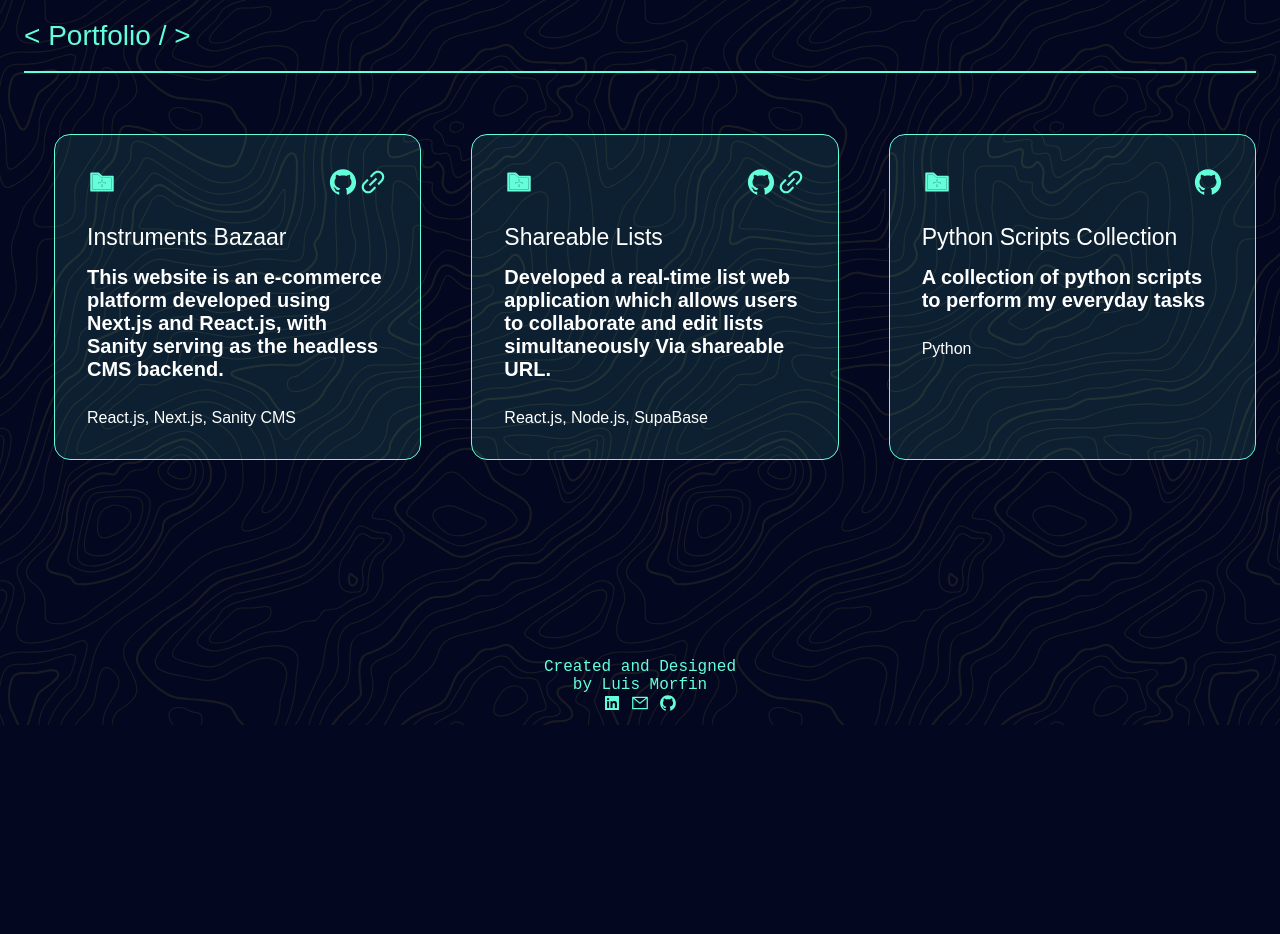
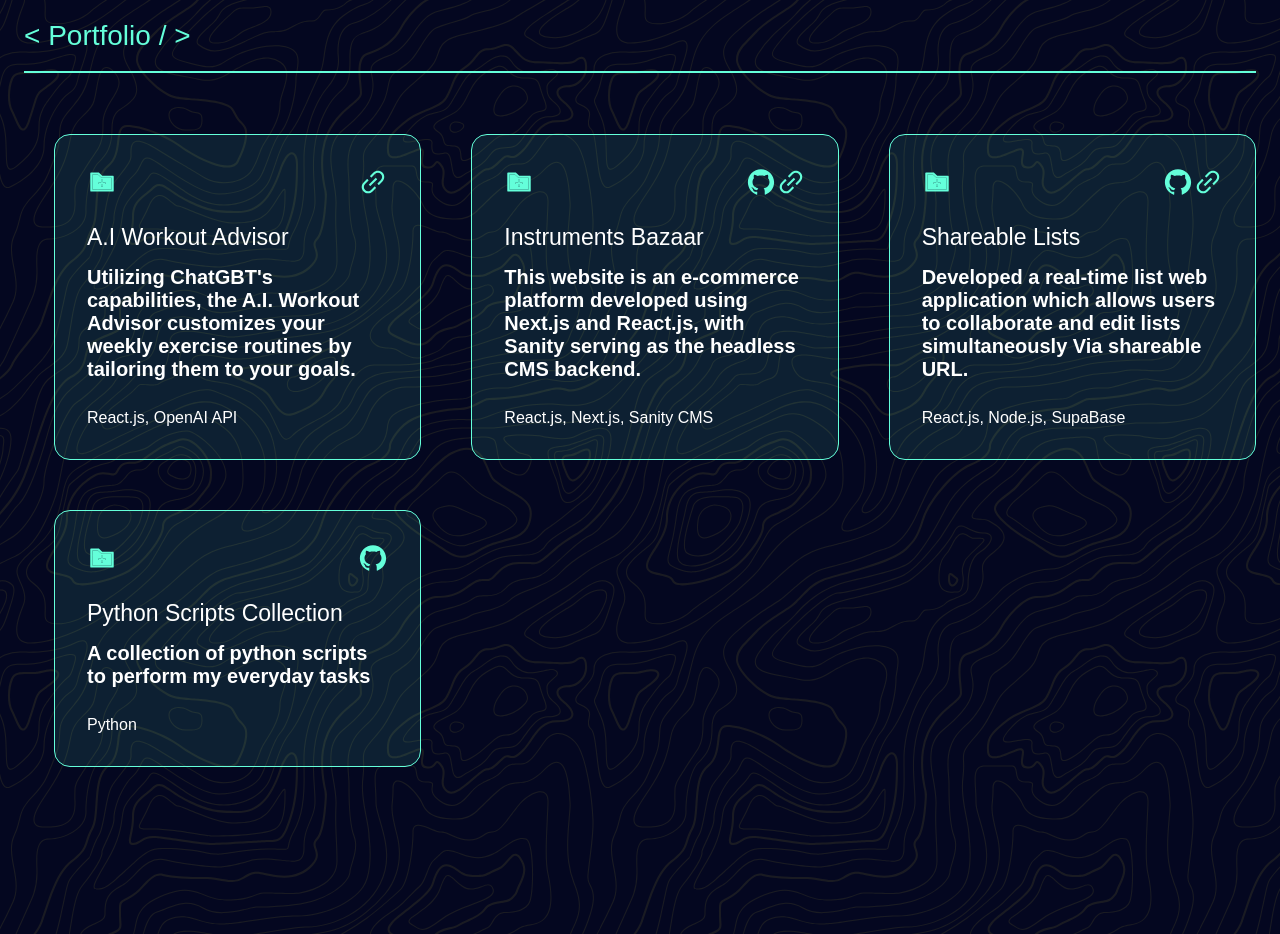
Before and after one commit to Lmorfin/luismorfin, a React (Create React App) app: page / in a window 1280 px wide. Shown: the part 2780-3714 px from the top of the page. Before the commit the page ends 3505 px from the top, so only its background shows below. Built offline with nearby package versions, Linux system fonts and the light colour scheme.

Commit message:
added project card

```diff
--- a/src/components/Portfolio.jsx
+++ b/src/components/Portfolio.jsx
@@ -13,6 +13,29 @@ const Portfolio = () => {
       <h1>{"< Portfolio / >"}</h1> <div className="divider"></div>
       <div className="portfolio-container">
         <ul className="projects-grid">
+          <div className="card">
+            <div className="card-header">
+              <div className="card-icon folder">
+                <AiTwotoneFolderAdd />
+              </div>
+              <div className="card-link gh">
+                <a
+                  href="https://ai-workout-advisor.vercel.app/"
+                  target="_blank"
+                  rel="noreferrer"
+                >
+                  <AiOutlineLink />
+                </a>
+              </div>
+            </div>
+            <div className="card-title">A.I Workout Advisor</div>
+            <div className="card-body">
+              Utilizing ChatGBT's capabilities, the A.I. Workout Advisor
+              customizes your weekly exercise routines by tailoring them to your
+              goals.
+            </div>
+            <div className="card-tech">React.js, OpenAI API</div>
+          </div>
           <div className="card">
             <div className="card-header">
               <div className="card-icon folder">
```
Also changed, not shown: 1 other file (tests, documents, lock files or other folders).
